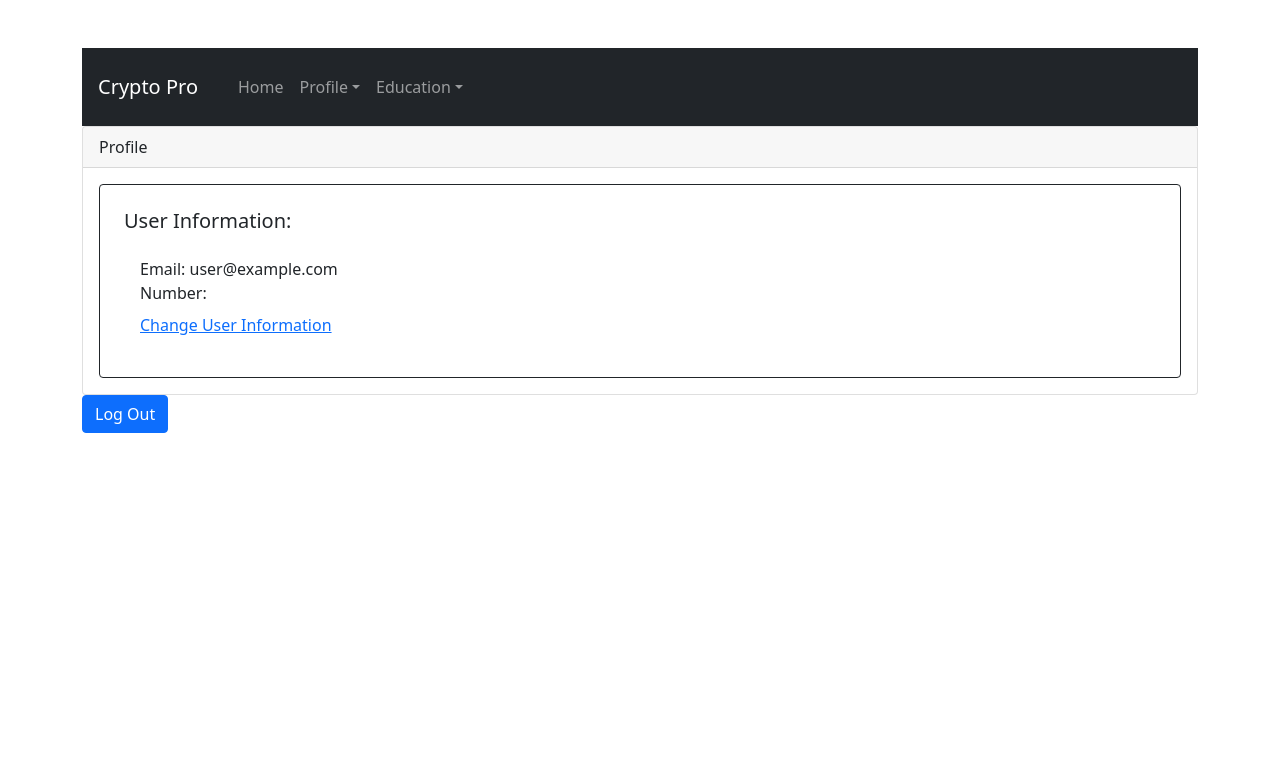
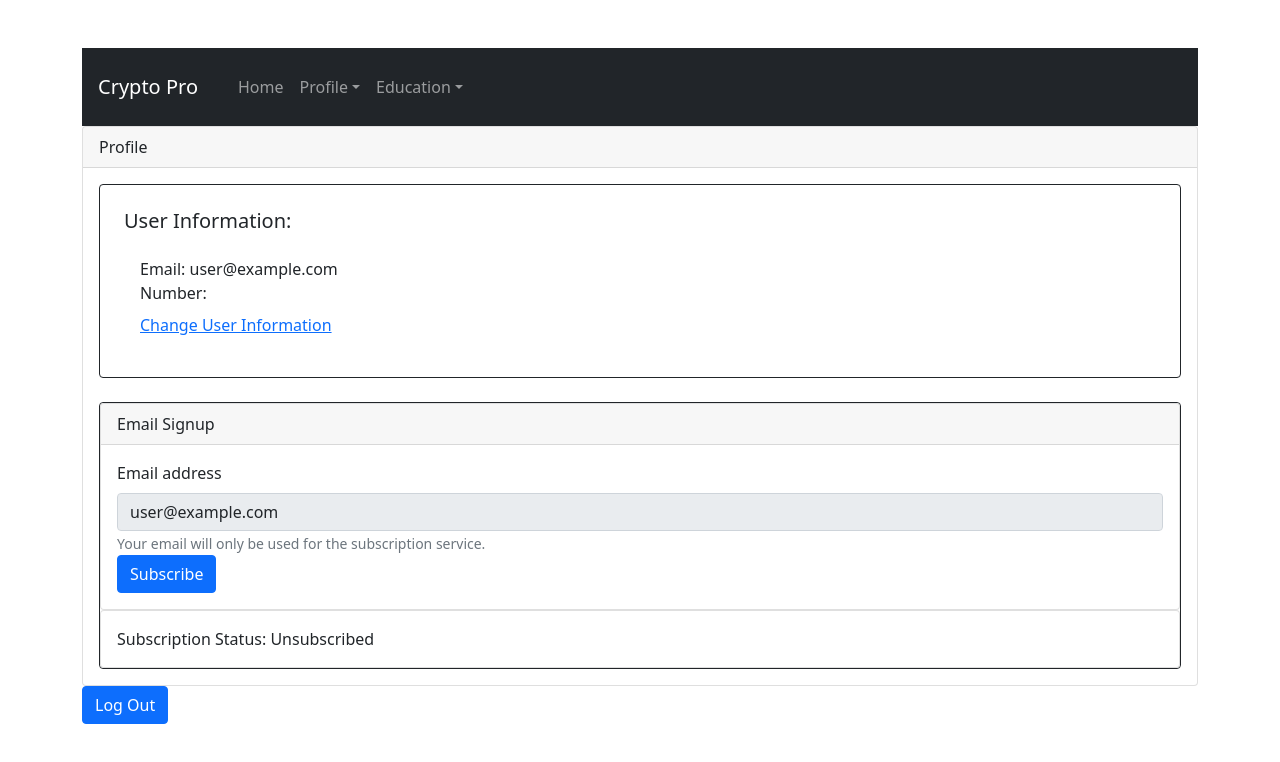
Before and after one commit to chrisgumieny/Crypto, a React (Create React App) app: page /profile in a window 1280 px wide. Shown: the top 762 px of the page. Built offline with nearby package versions, Linux system fonts and the light colour scheme; no server answers; sample sign-in values are in the browser's storage.

Commit message:
Email signup primary additions

```diff
--- /dev/null
+++ b/src/components/EmailSignup.js
@@ -0,0 +1,69 @@
+import { React, useState, useEffect } from "react";
+import { Card, Form, Button } from "react-bootstrap"
+
+export const EmailSubmission = (props) => {
+
+    // These values hold the email, subscription status, and button text
+    const [emailSubmission, setEmailSubmission] = useState(sessionStorage.getItem('email') || "")
+    const [subscriptionStatus, setSubscriptionStatus] = useState(sessionStorage.getItem('subscriptionStatus') || "Unsubscribed")
+    const [SubButton, setSubButton] = useState("Subscribe")
+
+
+    // Handling email submission
+    function handleEmailSignup(e) {
+        e.preventDefault()
+
+        // Updating values to the submitted email, new subscription status, and changing the button text
+        if (SubButton === "Subscribe") {
+            setSubButton(prevSub => "Unsubscribe")
+            setSubscriptionStatus(prevSubscriptionStatus => "Subscribed")
+            setEmailSubmission(prevEmailSubmission => props.eSubmit.current.value)
+        }
+        else {
+            setSubButton(prevSub => "Subscribe")
+            setSubscriptionStatus(prevSubscriptionStatus => "Unsubscribed")
+            setEmailSubmission(prevEmailSubmission => "")
+        }
+
+    }
+
+    // Activates everytime both emailSubmission and subscriptionStatus change
+    useEffect(() => {
+
+        sessionStorage.setItem('subscriptionStatus', subscriptionStatus)
+        sessionStorage.setItem('email', emailSubmission)
+
+    }, [emailSubmission, subscriptionStatus])
+
+    // Activates on a page reload
+    useEffect(() => {
+        sessionStorage.getItem('email')
+        sessionStorage.getItem('subscriptionStatus')
+
+        if (sessionStorage.getItem('subscriptionStatus') === "Subscribed")
+            setSubButton(prevSub => "Unsubscribe")
+    }, [])
+
+    return (
+        <div>
+            <Card>
+                <Card.Header> Email Signup</Card.Header>
+                    <Card.Body>
+                            <Form onSubmit = {handleEmailSignup}>
+                                <Form.Group>
+                                    <Form.Label>Email address</Form.Label>
+                                    <Form.Control type="email" id="emailSignup" ref={props.eSubmit} defaultValue={props.userEmail} readOnly />
+                                    <Form.Text className="text-muted">Your email will only be used for the subscription service.</Form.Text>
+                                </Form.Group>
+                                <Button variant="primary" type="submit">{SubButton}</Button>
+                            </Form>
+                    </Card.Body>
+            </Card>
+            <Card>
+                <Card.Body>Subscription Status: {subscriptionStatus} {emailSubmission} </Card.Body>
+            </Card>
+        </div>
+    )
+}
+
+export default EmailSubmission
--- a/src/components/Profile.js
+++ b/src/components/Profile.js
@@ -1,7 +1,8 @@
-import React, { useState } from "react"
+import React, { useRef, useState } from "react"
 import { Card, Alert, Button } from "react-bootstrap"
 import { useAuth } from "../contexts/AuthContext";
 import { useHistory, Link } from "react-router-dom"
+import EmailSubmission from "../components/EmailSignup"
 
 const cryptos = ["Bitcoin", "Etherium", "Dogecoin"]
 
@@ -10,6 +11,7 @@ export default function Profile() {
     const [error, setError] = useState("")
     const { currentUser, logout } = useAuth()
     const history = useHistory()
+    const emailSubmit = useRef()
 
     // handle logout
     async function handleLogout() {
@@ -50,6 +52,13 @@ export default function Profile() {
                         </Card.Body>
                     </Card>
 
+                    <br></br>
+
+                    <Card border="dark" >
+                        {/*Emai Submission Box*/}
+                        <EmailSubmission eSubmit={emailSubmit} userEmail={currentUser.email} />
+                    </Card>
+
                 </Card.Body>
             </Card>
 
```
